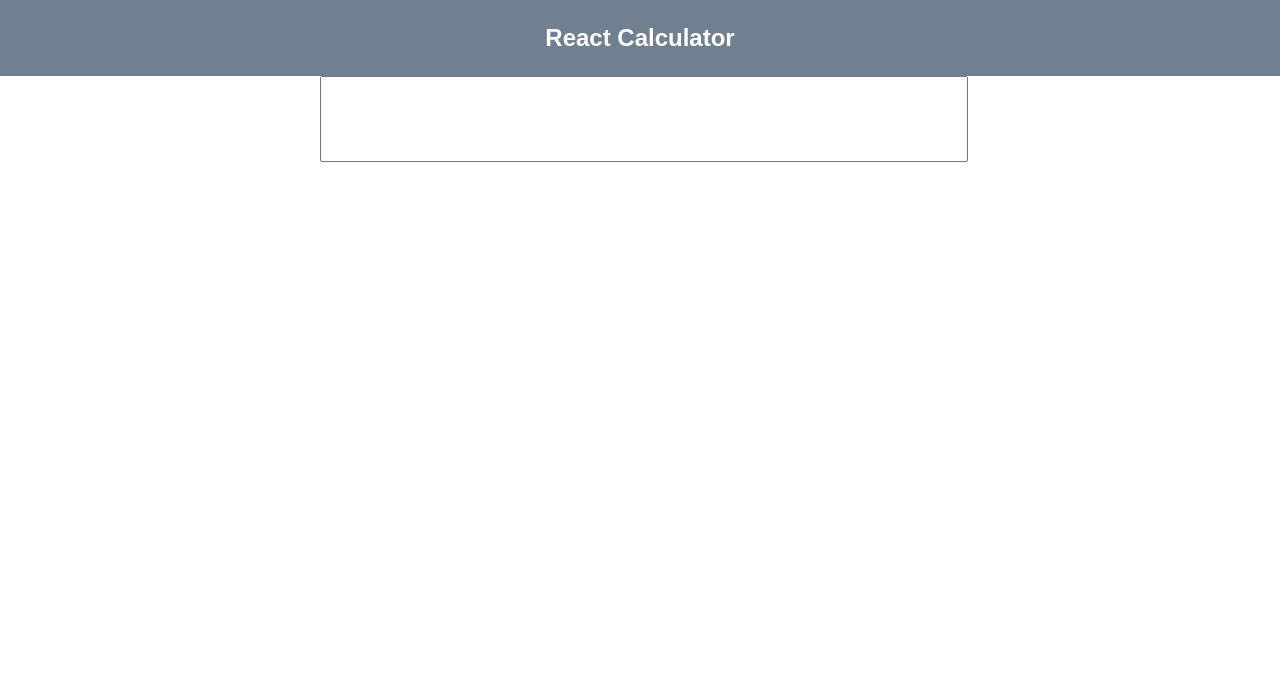
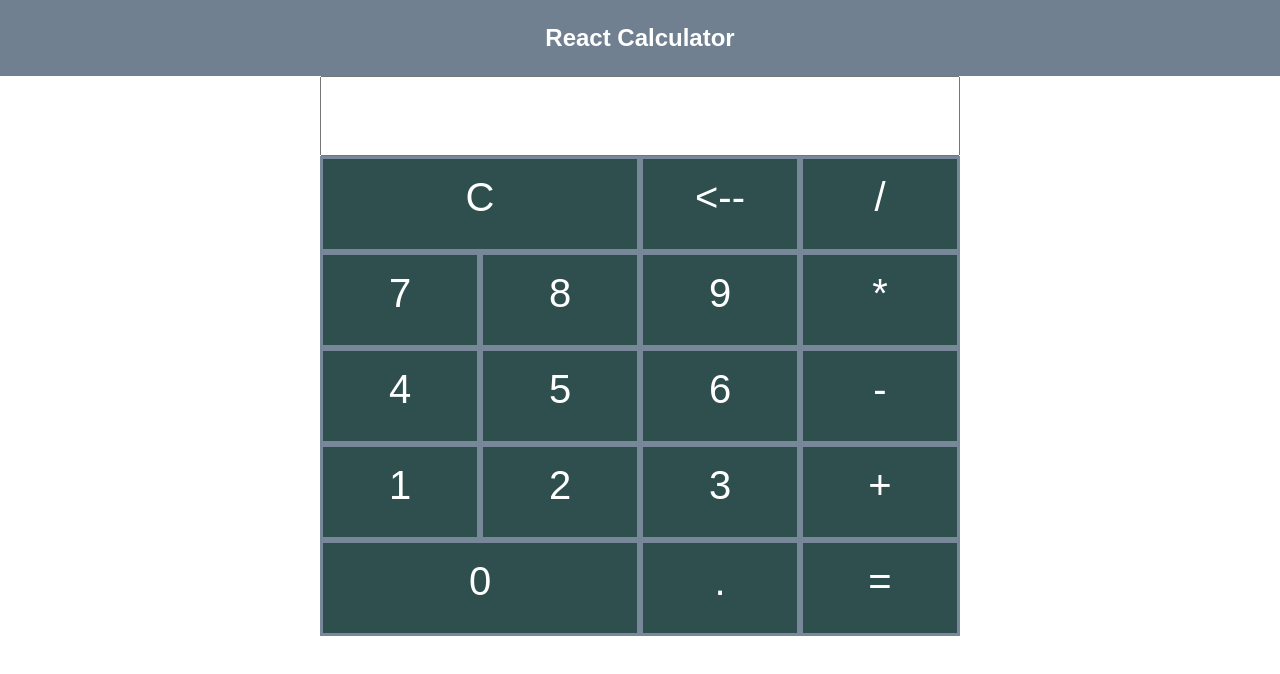
Before and after one commit to nickelghost/react-calculator, a React (Create React App) app: page / in a window 1280 px wide. Shown: the top 674 px of the page. Built offline with nearby package versions, Linux system fonts and the light colour scheme.

Commit message:
added the keypad

```diff
--- a/src/Calculator/Calculator.css
+++ b/src/Calculator/Calculator.css
@@ -4,7 +4,29 @@
 }
 
 .Calculator-input {
+  box-sizing: border-box;
   width: 100%;
   height: 5rem;
   font-size: 3rem;
 }
+
+.Calculator-row {
+  width: 100%;
+  height: 6rem;
+}
+
+.Calculator-button {
+  border: 3px solid lightslategray;
+  width: 25%;
+  height: 100%;
+  box-sizing: border-box;
+  float: left;
+  background: darkslategray;
+  color: white;
+  padding: 1rem;
+  font-size: 2.5rem;
+}
+
+.Calculator-button-large {
+  width: 50%;
+}
--- a/src/Calculator/Calculator.js
+++ b/src/Calculator/Calculator.js
@@ -55,12 +55,95 @@ class Calculator extends Component {
     });
   }
 
+  insert = (char) => {
+    this.setState({
+      input: this.state.input + char
+    });
+  }
+
+  backspace = () => {
+    const input = this.state.input;
+    this.setState({
+      input: input.substring(0, input.length - 1)
+    });
+  }
+
+  wipe = () => {
+    this.setState({
+      input: ''
+    });
+  }
+
   render() {
     return (
       <div className="Calculator">
         <input className="Calculator-input" onKeyPress={this.handleKeyPress}
           onChange={this.handleChange} value={this.state.input} />
-      </div>
+        <div className="Calculator-row">
+          <div className="Calculator-button Calculator-button-large" onClick={this.wipe}>
+            C
+          </div>
+          <div className="Calculator-button" onClick={this.backspace}>
+            &lt;--
+          </div>
+          <div className="Calculator-button" onClick={() => this.insert('/')}>
+            /
+          </div>
+        </div>
+        <div className="Calculator-row">
+          <div className="Calculator-button" onClick={() => this.insert('7')}>
+            7
+          </div>
+          <div className="Calculator-button" onClick={() => this.insert('8')}>
+            8
+          </div>
+          <div className="Calculator-button" onClick={() => this.insert('9')}>
+            9
+          </div>
+          <div className="Calculator-button" onClick={() => this.insert('*')}>
+            *
+          </div>
+        </div>
+        <div className="Calculator-row">
+          <div className="Calculator-button" onClick={() => this.insert('4')}>
+            4
+          </div>
+          <div className="Calculator-button" onClick={() => this.insert('5')}>
+            5
+          </div>
+          <div className="Calculator-button" onClick={() => this.insert('6')}>
+            6
+          </div>
+          <div className="Calculator-button" onClick={() => this.insert('-')}>
+            -
+          </div>
+        </div>
+        <div className="Calculator-row">
+          <div className="Calculator-button" onClick={() => this.insert('1')}>
+            1
+          </div>
+          <div className="Calculator-button" onClick={() => this.insert('2')}>
+            2
+          </div>
+          <div className="Calculator-button" onClick={() => this.insert('3')}>
+            3
+          </div>
+          <div className="Calculator-button" onClick={() => this.insert('+')}>
+            +
+          </div>
+        </div>
+        <div className="Calculator-row">
+          <div className="Calculator-button Calculator-button-large" onClick={() => this.insert('0')}>
+            0
+          </div>
+          <div className="Calculator-button" onClick={() => this.insert('.')}>
+            .
+          </div>
+          <div className="Calculator-button" onClick={this.calculate}>
+            =
+          </div>
+        </div>
+      </div >
     );
   }
 }
```
